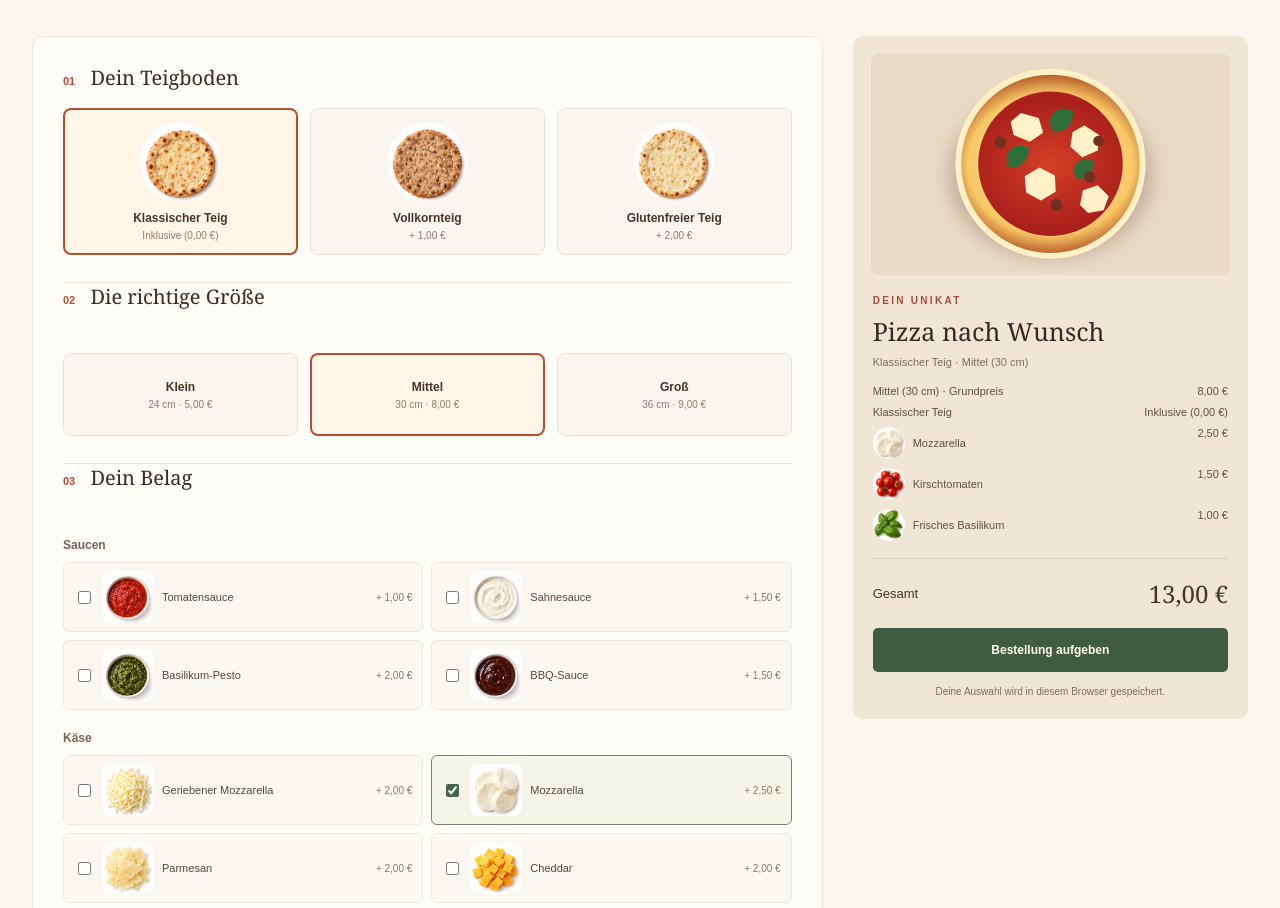
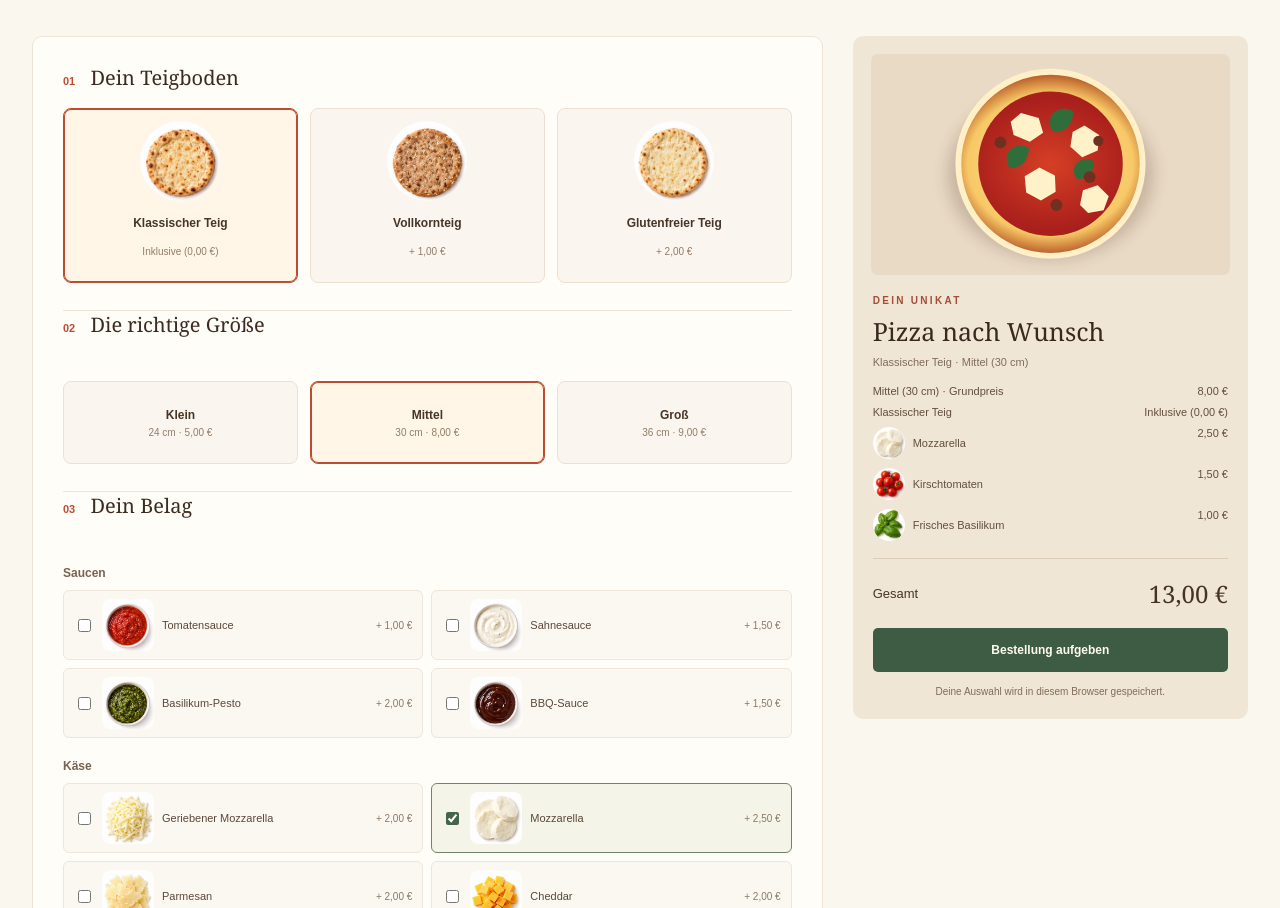
Before and after one commit to AnnaFillanna/Pizzeria-Mama-Mia, a React (Vite) app: page /#/ in a window 1280 px wide. Shown: the part 1515-2423 px from the top of the page. Built offline with nearby package versions, Linux system fonts and the light colour scheme.

Commit message:
fix: align dough card images labels and prices

```diff
--- a/src/pages/constructor-page/constructor-page.module.css
+++ b/src/pages/constructor-page/constructor-page.module.css
@@ -340,13 +340,38 @@
 .doughCard:hover,
 .sizeCard:hover {
   border-color: #c77a55;
-  transform: translateY(-2px);
 }
 
 .doughCard.selected,
 .sizeCard.selected {
   background: #fff6e8;
-  border: 2px solid #ba4c32;
+  border-color: #ba4c32;
+  box-shadow: inset 0 0 0 1px #ba4c32;
+}
+
+.doughCard {
+  display: grid;
+  grid-template-rows: 80px 1fr auto;
+  justify-items: center;
+  align-items: center;
+  gap: 8px;
+}
+
+.doughCard .doughIcon {
+  margin: 0;
+}
+
+.doughName {
+  display: flex;
+  align-items: center;
+  min-height: 2.4em;
+  line-height: 1.2;
+}
+
+.doughCard .doughPrice {
+  min-height: 2.4em;
+  margin: 0;
+  line-height: 1.2;
 }
 
 .doughCard input {
```
